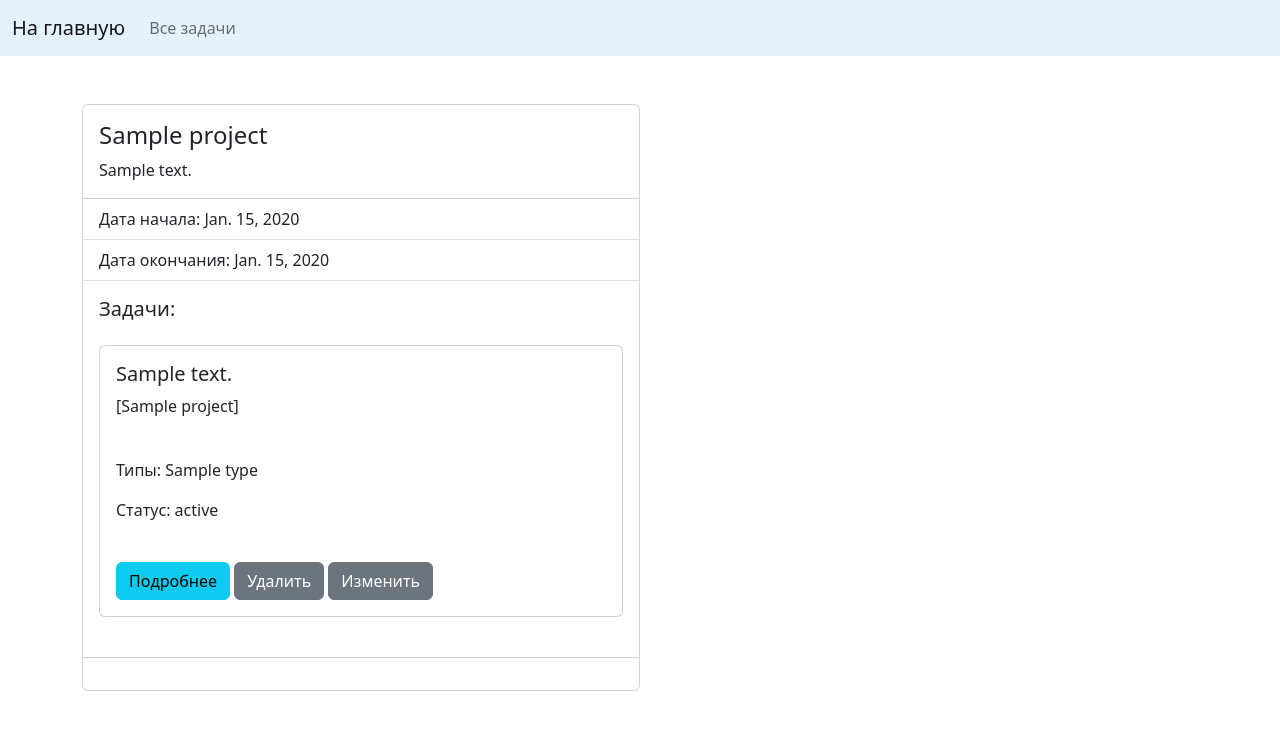
After one commit to DastanTA/HW_50, a Django app: page /project/1 in a window 1280 px wide. The commit adds this page. Shown: the top 730 px of the page. Run offline with Django 4.2, Linux system fonts and the light colour scheme; tables that the repository leaves empty hold one stand-in row (values such as "Sample post"); parts of the project's set-up code (start-up, migrations or seed data) failed here and were passed over.

Commit message:
HW-54: Просмотр проекта - реализован

```diff
--- a/source/main/urls.py
+++ b/source/main/urls.py
@@ -1,13 +1,14 @@
 from django.contrib import admin
 from django.urls import path
-from task_tracker.views import MainPage, TaskView, CreateTask, UpdateTask, DeleteTask, ProjectMainPage
+from task_tracker.views import MainPage, TaskView, CreateTask, UpdateTask, DeleteTask, ProjectMainPage, ProjectView
 
 urlpatterns = [
     path('admin/', admin.site.urls),
+    path('', ProjectMainPage.as_view(), name='project_main'),
+    path('project/<int:pk>', ProjectView.as_view(), name='view_project'),
     path('tasks/', MainPage.as_view(), name='main'),
     path('add/', CreateTask.as_view(), name='add_task'),
     path('task/<int:pk>/', TaskView.as_view(), name='view_task'),
     path('update/<int:pk>/', UpdateTask.as_view(), name='update_task'),
     path('delete/<int:pk>/', DeleteTask.as_view(), name='delete_task'),
-    path('', ProjectMainPage.as_view(), name='project_main'),
 ]
--- a/source/task_tracker/models.py
+++ b/source/task_tracker/models.py
@@ -52,4 +52,4 @@ class Project(models.Model):
         return self.title[:15]
 
     def get_absolute_url(self):
-        return reverse('view_task', kwargs={'pk': self.pk})  ###################    тут надо исправить!!!!!!!!!!!!!
+        return reverse('view_project', kwargs={'pk': self.pk})
--- /dev/null
+++ b/source/task_tracker/templates/projects/project.html
@@ -0,0 +1,50 @@
+{% extends 'base.html' %}
+
+{% block title %}
+    {{ project.title }}
+{% endblock %}
+
+{% block menu %}
+    <li class="nav-item"><a class="nav-link" href="{% url 'main' %}">Все задачи</a></li>
+{#    <li class="nav-item"><a class="nav-link" href="{% url 'add_project' %}">Добавить</a></li>#}
+{#    <li class="nav-item"><a class="nav-link" href="{% url 'update_project' project.id %}">Изменить</a></li>#}
+{#    <li class="nav-item"><a class="nav-link" href="{% url 'delete_project' project.id %}">Удалить</a></li>#}
+{% endblock %}
+
+{% block content %}
+<div class="card w-50 mt-5" style="width: 18rem;">
+  <div class="card-body">
+    <h4 class="card-title">{{ project.title }}</h4>
+    <p class="card-text">{{ project.description }}</p>
+  </div>
+  <ul class="list-group list-group-flush">
+    <li class="list-group-item">Дата начала: {{ project.start_date }}</li>
+    <li class="list-group-item">Дата окончания: {{ project.finish_date }}</li>
+    <div class="card-body">
+        <h5 class="card-title">Задачи:</h5>
+        <div class="row row-cols-1">
+        {% for task in tasks %}
+          <div class="col mt-3">
+            <div class="card">
+              <div class="card-body">
+                <h5 class="card-title">{{ task.summary }}</h5> <p>[{{ task.project.title }}]</p>
+                <br><p class="card-text">Типы: {% for type in task.types.all %}{{ type.type_name }}{% if not forloop.last %}, {% endif %}{% endfor %}</p>
+                <p class="card-text">Статус: {{ task.status }}</p><br>
+                <a href="{{ task.get_absolute_url }}" class="btn btn-info">Подробнее</a>
+                <a href="{% url 'delete_task' task.id %}" class="btn btn-secondary">Удалить</a>
+                <a href="{% url 'update_task' task.id %}" class="btn btn-secondary">Изменить</a>
+              </div>
+            </div>
+          </div>
+        {% empty %}
+            <p class="card-text">Задач еще нет</p>
+        {% endfor %}
+</div><br>
+    </div>
+  </ul>
+  <div class="card-body">
+{#    <a href="{% url 'update_project' project.id %}" class="btn btn-secondary">Изменить</a>#}
+{#    <a href="{% url 'delete_project' project.id %}" class="btn btn-secondary">Удалить</a>#}
+  </div>
+</div>
+{% endblock %}
--- a/source/task_tracker/templates/tasks/task.html
+++ b/source/task_tracker/templates/tasks/task.html
@@ -5,6 +5,7 @@
 {% endblock %}
 
 {% block menu %}
+    <li class="nav-item"><a class="nav-link" href="{% url 'main' %}">Все задачи</a></li>
     <li class="nav-item"><a class="nav-link" href="{% url 'add_task' %}">Добавить</a></li>
     <li class="nav-item"><a class="nav-link" href="{% url 'update_task' task.id %}">Изменить</a></li>
     <li class="nav-item"><a class="nav-link" href="{% url 'delete_task' task.id %}">Удалить</a></li>
@@ -20,6 +21,7 @@
     <li class="list-group-item">Типы: {% for type in task.types.all %}{{ type.type_name }}{% if not forloop.last %}, {% endif %}{% endfor %}</li>
     <li class="list-group-item">Статус: {{ task.status }}</li>
     <li class="list-group-item">создано: {{ task.created_at }}</li>
+    <li class="list-group-item">проект: <a href="{% url 'view_project' task.project.id %}">{{ task.project.title }}</a></li>
   </ul>
   <div class="card-body">
     <a href="{% url 'update_task' task.id %}" class="btn btn-secondary">Изменить</a>
--- a/source/task_tracker/views/project_views.py
+++ b/source/task_tracker/views/project_views.py
@@ -1,9 +1,9 @@
 from django.shortcuts import render, get_object_or_404, redirect, reverse
-from django.views.generic import View, TemplateView, FormView, ListView, CreateView
+from django.views.generic import DetailView
 from django.utils.http import urlencode
 from django.db.models import Q
-from task_tracker.models import Project
-from task_tracker.forms import ProjectForm, SimpleSearchForm
+from task_tracker.models import Project, Task
+from task_tracker.forms import ProjectForm
 from task_tracker.base_views import SearchView
 
 
@@ -18,3 +18,14 @@ class ProjectMainPage(SearchView):
     def get_query(self):
         query = Q(title__icontains=self.search_value) | Q(description__icontains=self.search_value)
         return query
+
+
+class ProjectView(DetailView):
+    template_name = 'projects/project.html'
+    model = Project
+
+    def get_context_data(self, **kwargs):
+        context = super().get_context_data(**kwargs)
+        tasks = Task.objects.filter(project_id=self.kwargs.get('pk'))
+        context['tasks'] = tasks
+        return context
```
Also changed, not shown: source/task_tracker/forms.py (+11 -10 lines).
